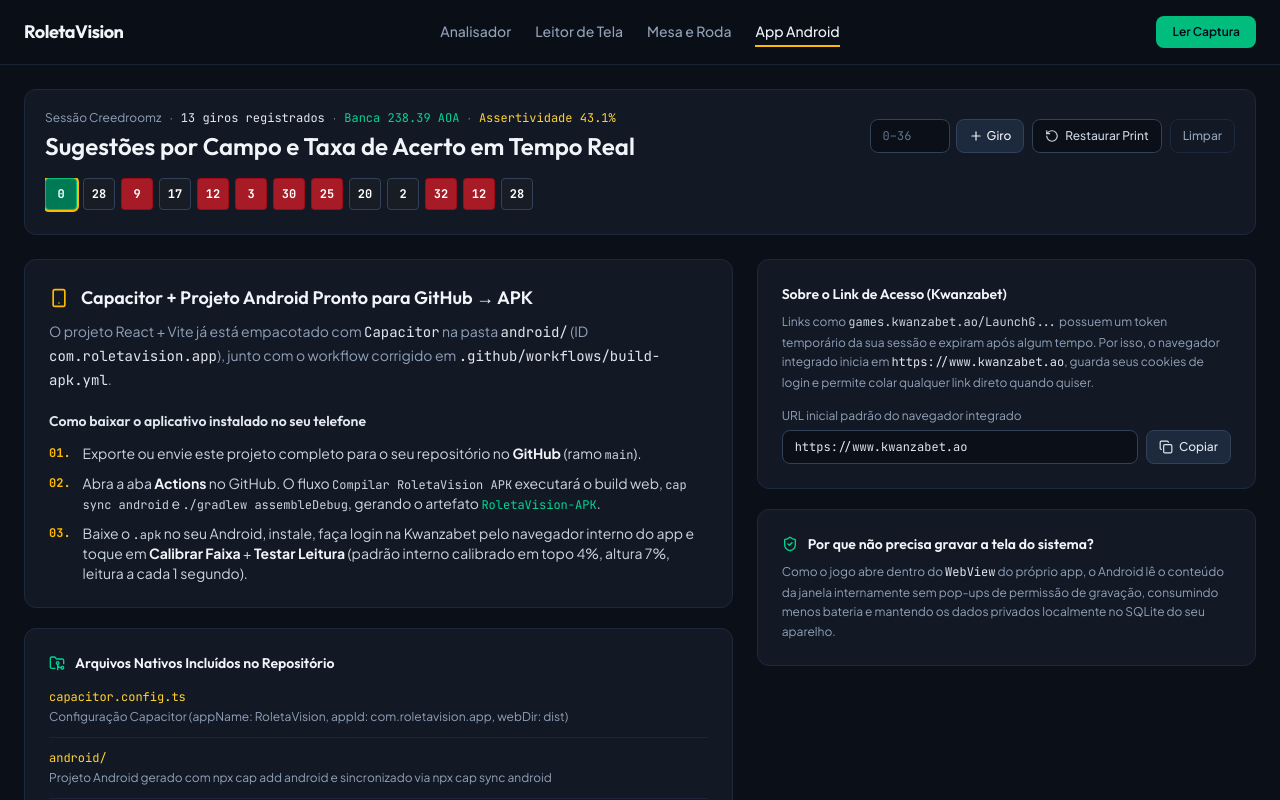
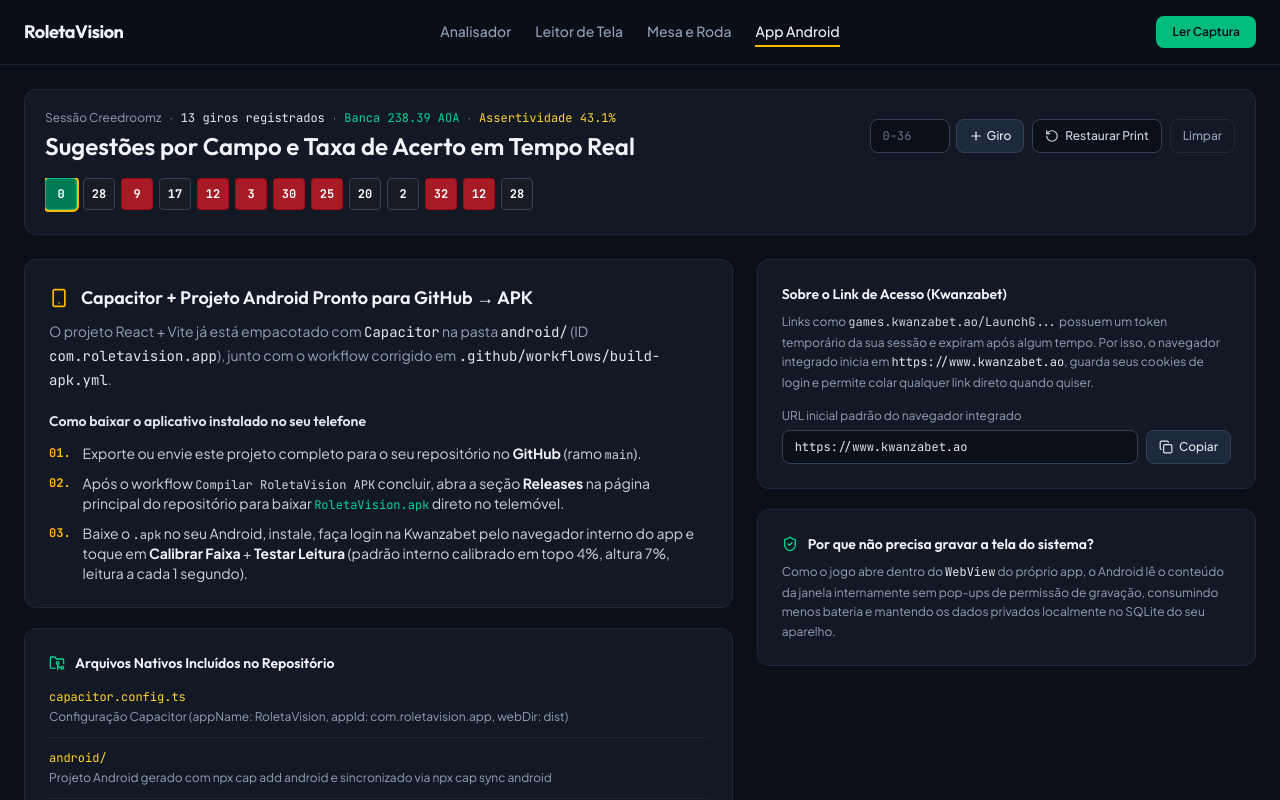
Before and after one commit to bedimigueljoao-eng/LeitorOCR, a React (Vite) app: page / in a window 1280 px wide. Both pictures are taken after a click on the button "App Android". Shown: the top 800 px of the page. Built offline with nearby package versions, Linux system fonts and the light colour scheme.

Commit message:
feat: publish APK via GitHub Releases
Update build workflow to create automated releases instead of uploading artifacts. Updated UI instructions to reflect the new download process.

```diff
--- a/src/components/AndroidBuilderTab.tsx
+++ b/src/components/AndroidBuilderTab.tsx
@@ -73,11 +73,11 @@ export const AndroidBuilderTab: React.FC<AndroidBuilderTabProps> = ({
               <li className="flex gap-3">
                 <span className="font-mono text-xs font-bold text-amber-400 pt-0.5">02.</span>
                 <span>
-                  Abra a aba <strong className="text-slate-100">Actions</strong> no GitHub. O
-                  fluxo <span className="font-mono text-xs">Compilar RoletaVision APK</span>{' '}
-                  executará o build web, <span className="font-mono text-xs">cap sync android</span>{' '}
-                  e <span className="font-mono text-xs">./gradlew assembleDebug</span>, gerando o
-                  artefato <span className="font-mono text-xs text-emerald-400">RoletaVision-APK</span>.
+                  Após o workflow <span className="font-mono text-xs">Compilar RoletaVision APK</span>{' '}
+                  concluir, abra a seção <strong className="text-slate-100">Releases</strong> na
+                  página principal do repositório para baixar{' '}
+                  <span className="font-mono text-xs text-emerald-400">RoletaVision.apk</span> direto
+                  no telemóvel.
                 </span>
               </li>
               <li className="flex gap-3">
```
